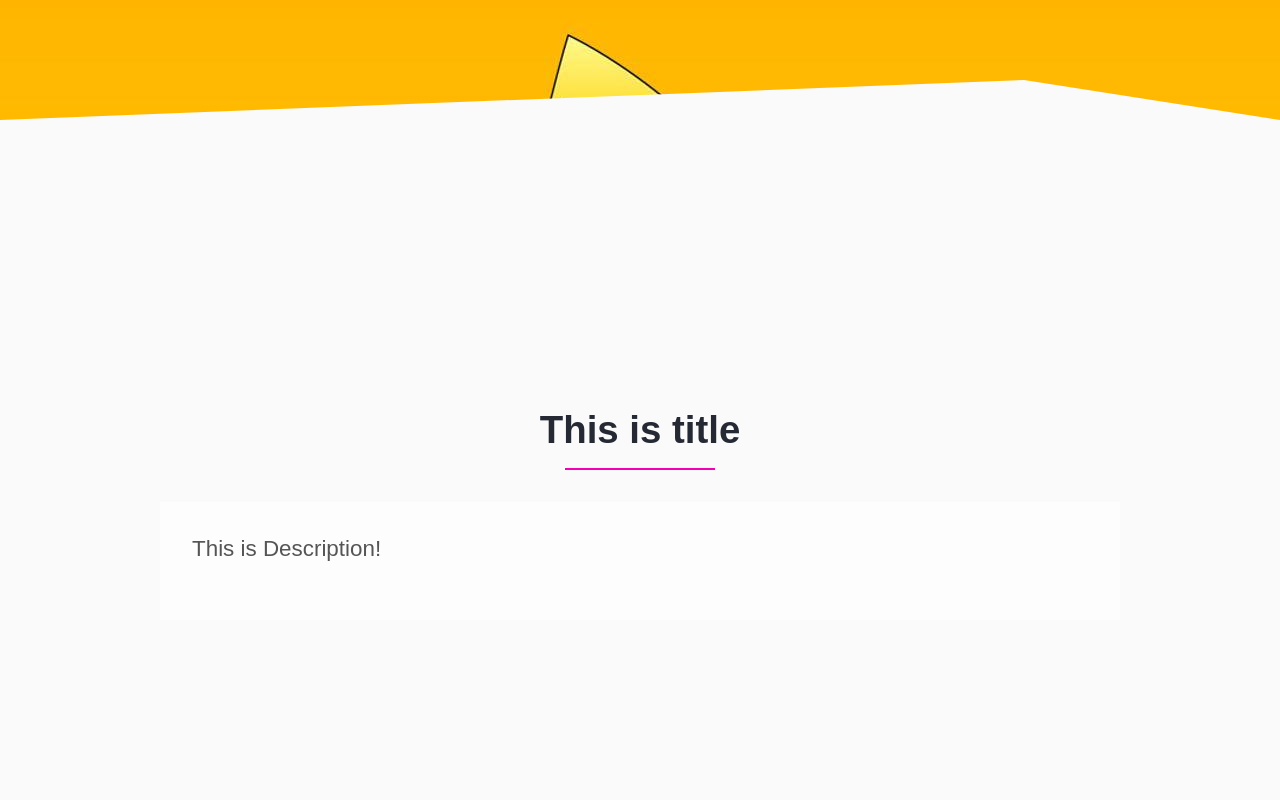
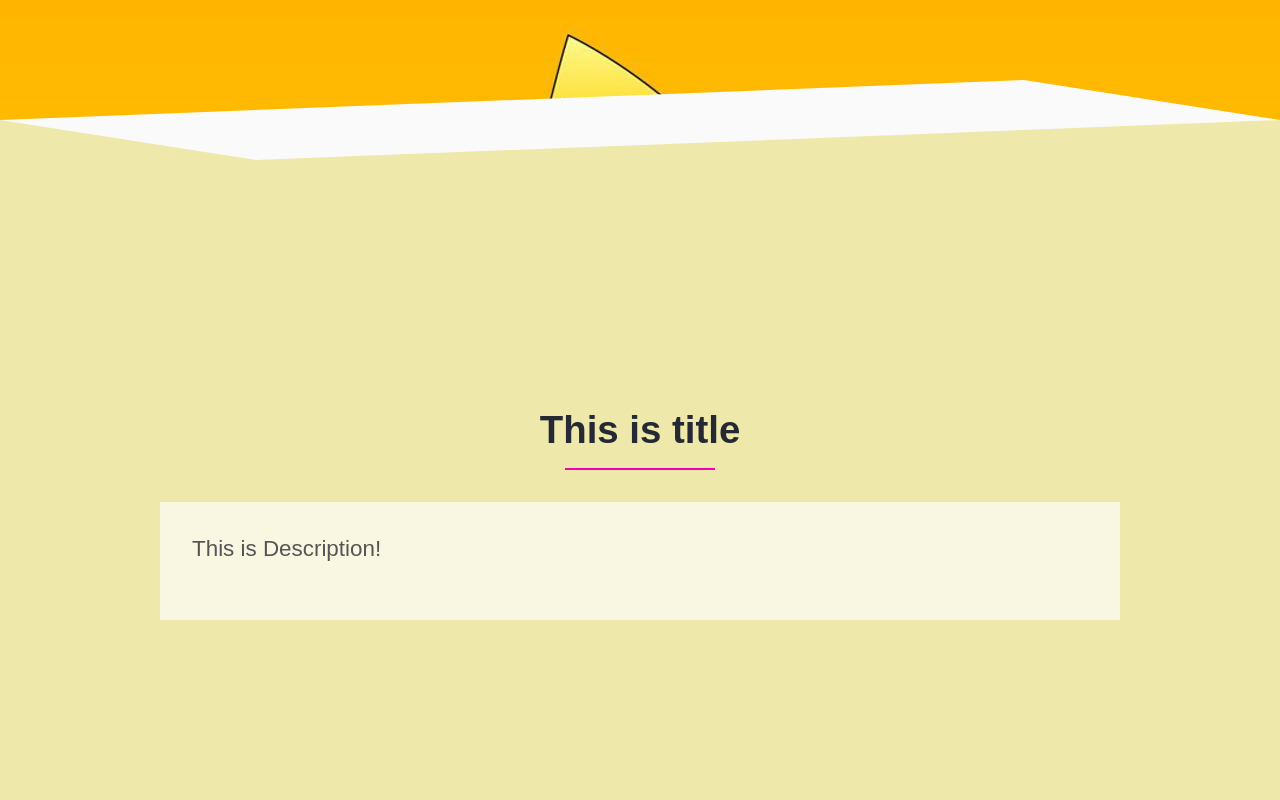
Before and after one commit to chidi-1/learn_react_zar, a React (Create React App) app: page / in a window 1280 px wide. Shown: the part 1480-2280 px from the top of the page. Built offline with nearby package versions, Linux system fonts and the light colour scheme.

Commit message:
Фикс

```diff
--- a/src/components/Layout/index.js
+++ b/src/components/Layout/index.js
@@ -4,12 +4,12 @@ const Layout = ({id, title, descr, urlBg, colorBg}) => {
     const descr_class = page_style.desc + " " + page_style.full;
     const styleBgColor = colorBg ? {background: `${colorBg}`} : {}
     const styleBgImg = urlBg ? {backgroundImage: `url(${urlBg})`} : {}
+    const styleTotal = Object.assign(styleBgColor, styleBgImg);
 
     return (
         <>
             <section
-                style={styleBgColor}
-                style={styleBgImg}
+                style={styleTotal}
                 className={page_style.root} id={id}
             >
                 <div className={page_style.wrapper}>
```
Also changed, not shown: 1 other file (tests, documents, lock files or other folders).
